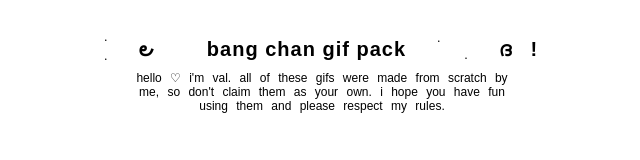
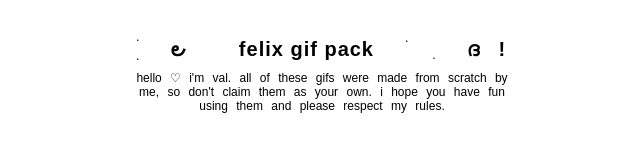
Before and after one commit to gifsbyval/felix, a plain HTML site: page index.html in a window 1280 px wide. Shown: the whole page, without its empty margins (318-958 px from the left). Drawn offline with Linux system fonts and the light colour scheme; no server answers.

Commit message:
Update index.html

```diff
--- a/index.html
+++ b/index.html
@@ -58,7 +58,7 @@
 </head>
 <body>
     <div id="header">
-        <h1>ׅ ׄ  &nbsp;&nbsp;&nbsp;౿ &nbsp;&nbsp;&nbsp; &nbsp;&nbsp;&nbsp;bang chan gif pack   &nbsp;&nbsp;&nbsp; ׂ  &nbsp;&nbsp;&nbsp;  ִ  &nbsp;&nbsp;&nbsp;ദㅤ!</h1>
+        <h1>ׅ ׄ  &nbsp;&nbsp;&nbsp;౿ &nbsp;&nbsp;&nbsp; &nbsp;&nbsp;&nbsp;felix gif pack   &nbsp;&nbsp;&nbsp; ׂ  &nbsp;&nbsp;&nbsp;  ִ  &nbsp;&nbsp;&nbsp;ദㅤ!</h1>
         <h2>hello ♡ i'm val. all of these gifs were made from scratch by me, so don't claim them as your own. i hope you have fun using them and please respect my rules.</h2>
     </div>
 
```
